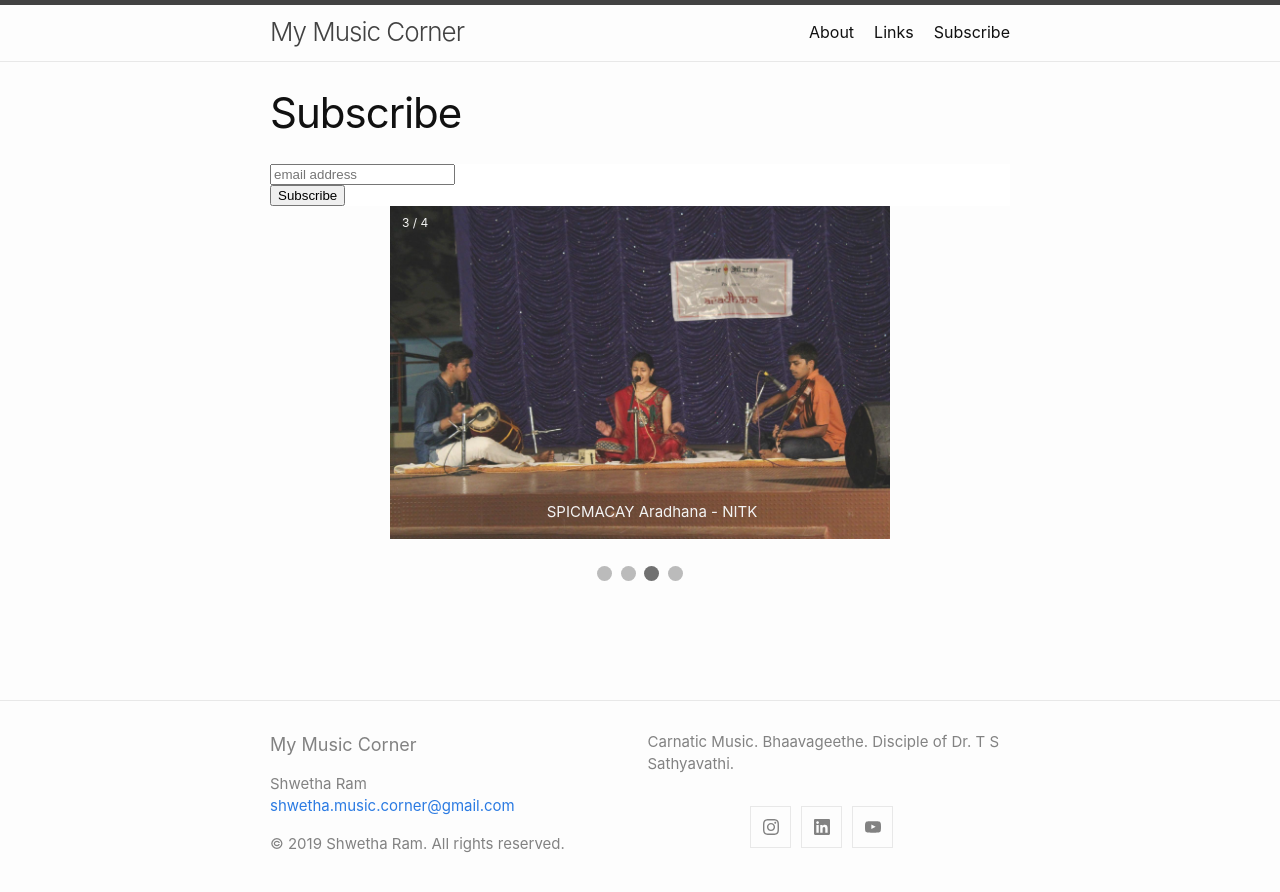
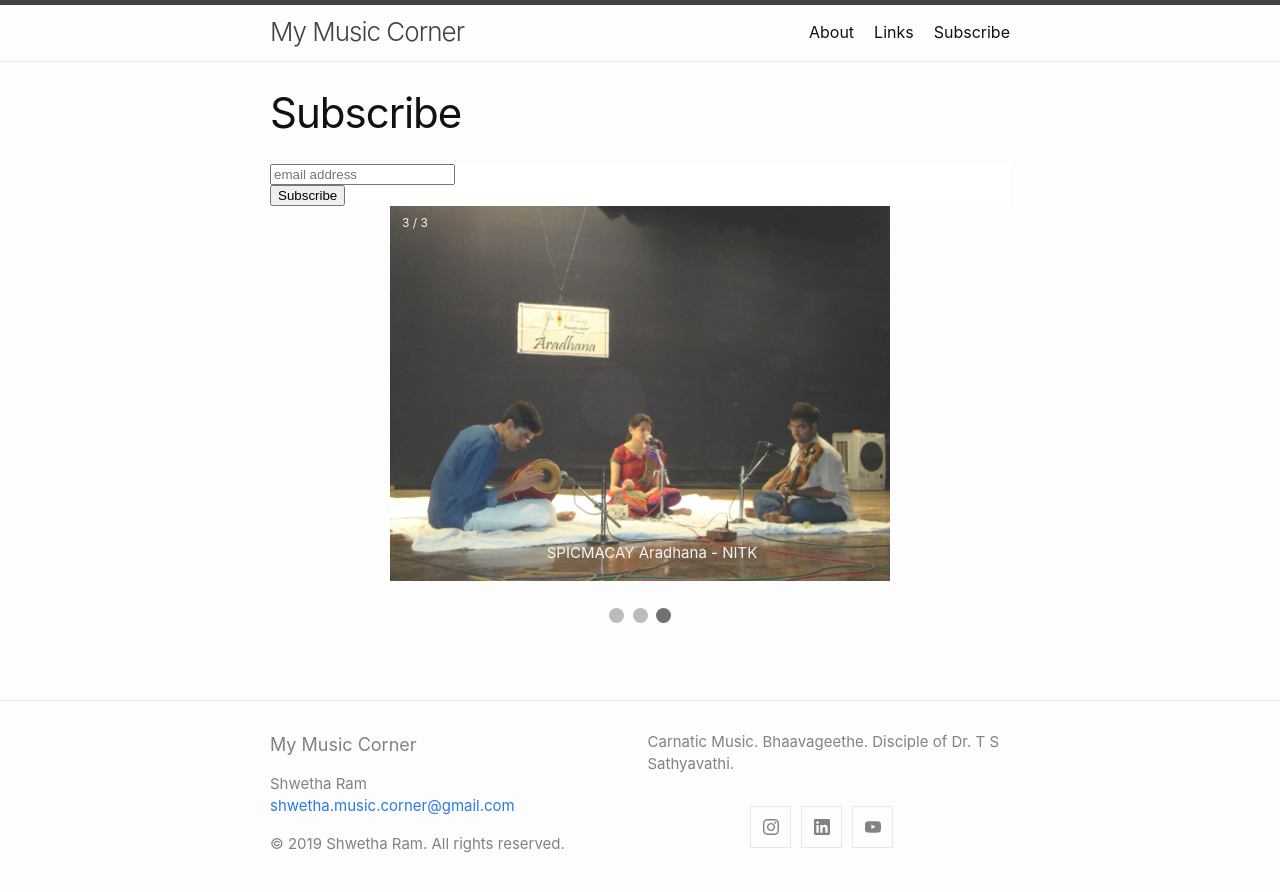
Before and after one commit to shwetharam0407/music-corner, a Jekyll site: the page built from subscribe.md, in a window 1280 px wide. Shown: the top 892 px of the page. Built offline with Jekyll 4.4.1, drawn with Linux system fonts in a browser that asks for light colours; comment, search, counter and statistics services are not loaded.

Commit message:
removed music corner image

```diff
--- a/subscribe.md
+++ b/subscribe.md
@@ -105,25 +105,19 @@ permalink: /subscribe/
 <div class="slideshow-container">
 
 <div class="mySlides fade">
-  <div class="numbertext">1 / 4</div>
-  <img src="../data/img/music_corner.JPG" style="width:100%">
-  <div class="text">My Music Corner</div>
-</div>
-
-<div class="mySlides fade">
-  <div class="numbertext">2 / 4</div>
+  <div class="numbertext">1 / 3</div>
   <img src="../data/img/DSC_9560.JPG" style="width:100%">
   <div class="text">Deepavali 2015 - Santa Barbara</div>
 </div>
 
 <div class="mySlides fade">
-  <div class="numbertext">3 / 4</div>
+  <div class="numbertext">2 / 3</div>
   <img src="../data/img/IMG_1210.JPG" style="width:100%">
   <div class="text">SPICMACAY Aradhana - NITK</div>
 </div>
 
 <div class="mySlides fade">
-  <div class="numbertext">4 / 4</div>
+  <div class="numbertext">3 / 3</div>
   <img src="../data/img/aradhana_2012.jpg" style="width:100%">
   <div class="text">SPICMACAY Aradhana - NITK</div>
 </div>
@@ -132,7 +126,6 @@ permalink: /subscribe/
 <br>
 
 <div style="text-align:center">
-  <span class="dot"></span>
   <span class="dot"></span>
   <span class="dot"></span>
   <span class="dot"></span>
```
